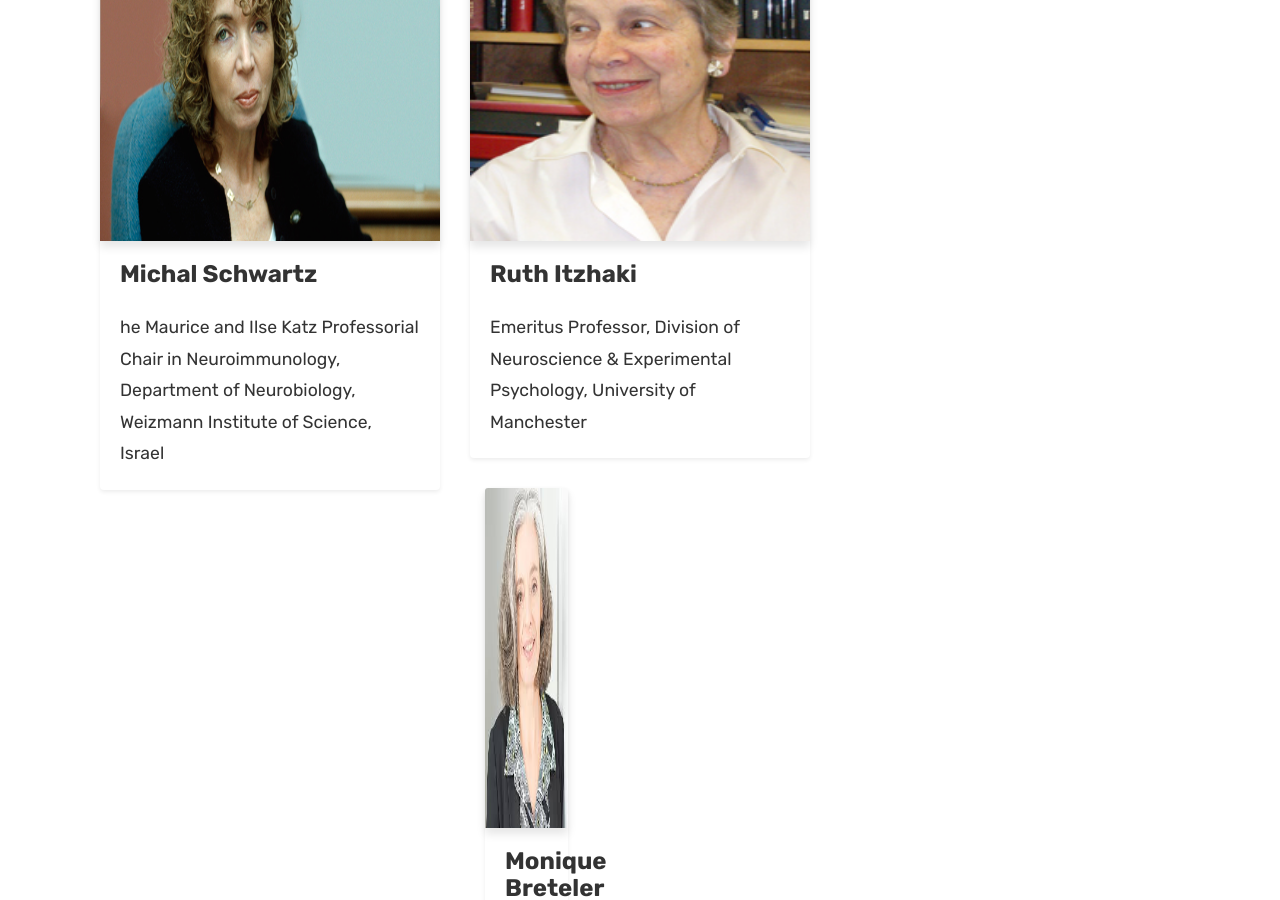
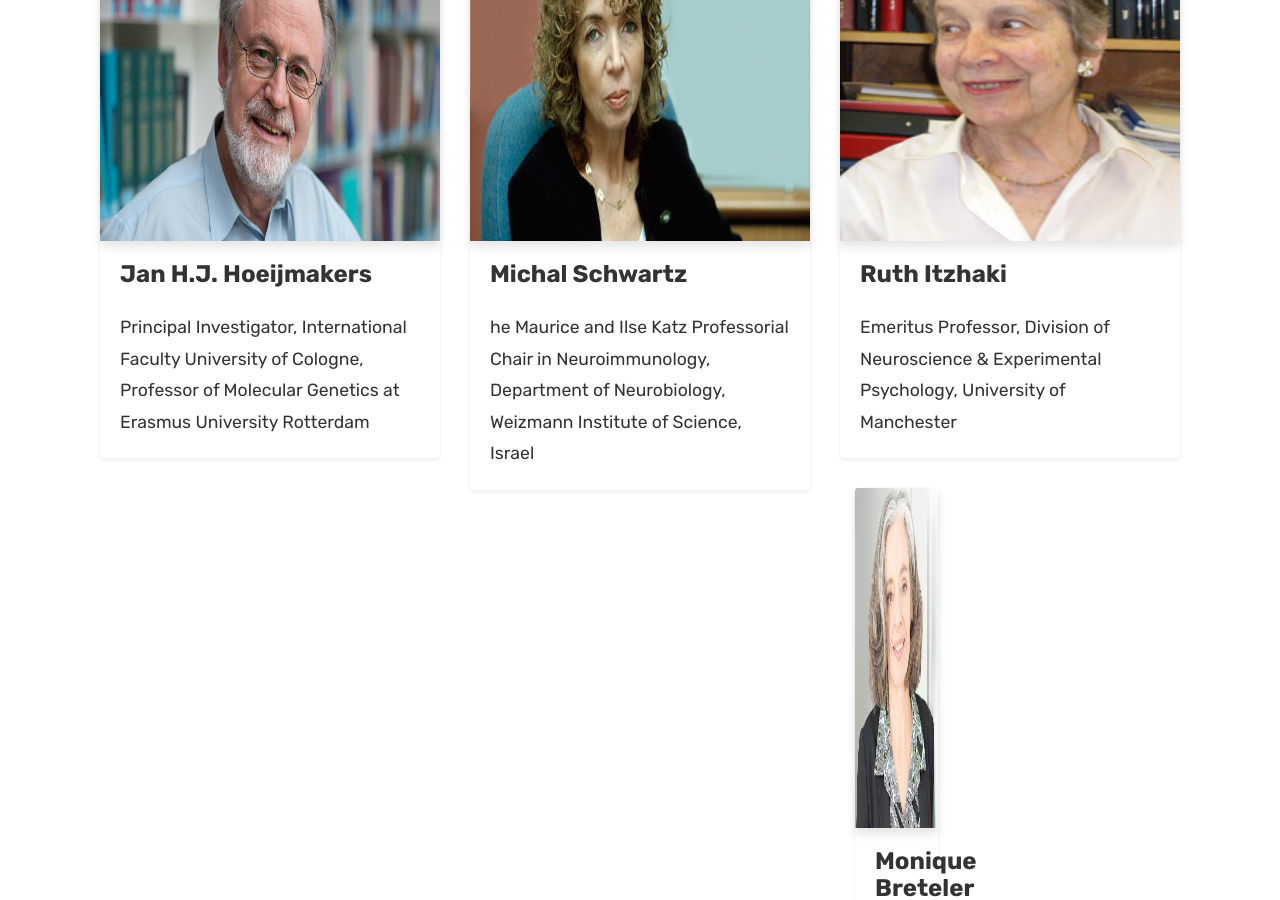
Before and after one commit to Covide-1797/genedis, a Jekyll site: the page built from pages/invited-speakers-and-keynote.html, in a window 1280 px wide and 900 px high, scrolled down 5630 px. Built offline with Jekyll 4.4.1, drawn with Linux system fonts in a browser that asks for light colours.

Commit message:
Update invited-speakers-and-keynote.html

```diff
--- a/pages/invited-speakers-and-keynote.html
+++ b/pages/invited-speakers-and-keynote.html
@@ -297,6 +297,17 @@ title: Keynote and Invited Speakers
         </div>
         <div class="col-md-4">
             <div class="card shadow-sm">
+                <img class="card-img-top" src="{{ site.baseurl }}/assets/images/invited-speakers/Jan-HJ-Hoeijmakers.jpg"
+                    alt="Jan-HJ-Hoeijmakers-image">
+                <div class="card-block">
+                    <h4 class="card-title"><b>Jan H.J. Hoeijmakers</b></h4>
+                    <p class="card-text">Principal Investigator, International Faculty University of Cologne, Professor
+                        of Molecular Genetics at Erasmus University Rotterdam</p>
+                </div>
+            </div>
+        </div>
+        <div class="col-md-4">
+            <div class="card shadow-sm">
                 <img class="card-img-top" src="{{ site.baseurl }}/assets/images/invited-speakers/Michal-Schwartz.jpg"
                     alt="Michal-Schwartz-image">
                 <div class="card-block">
```
